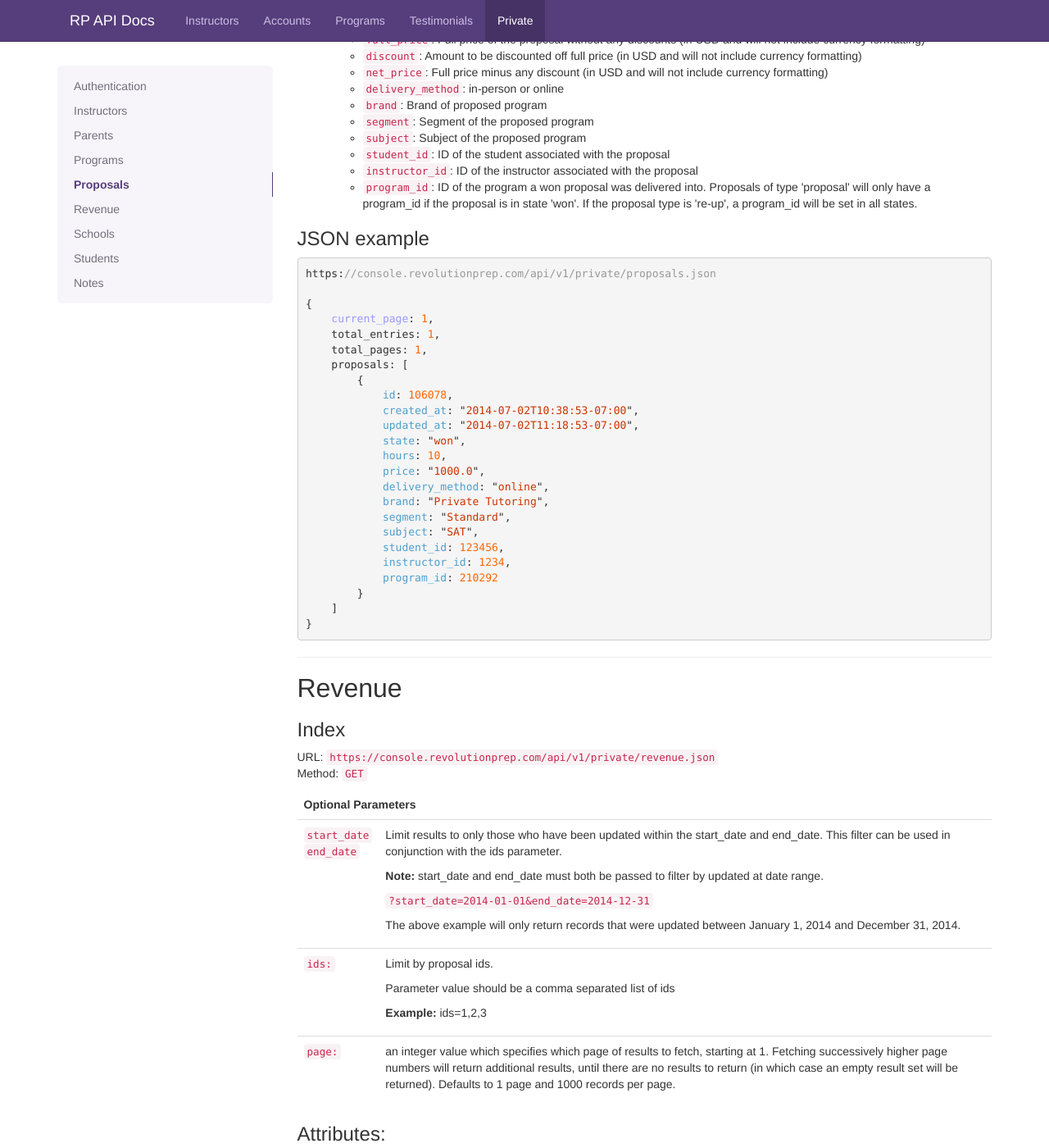
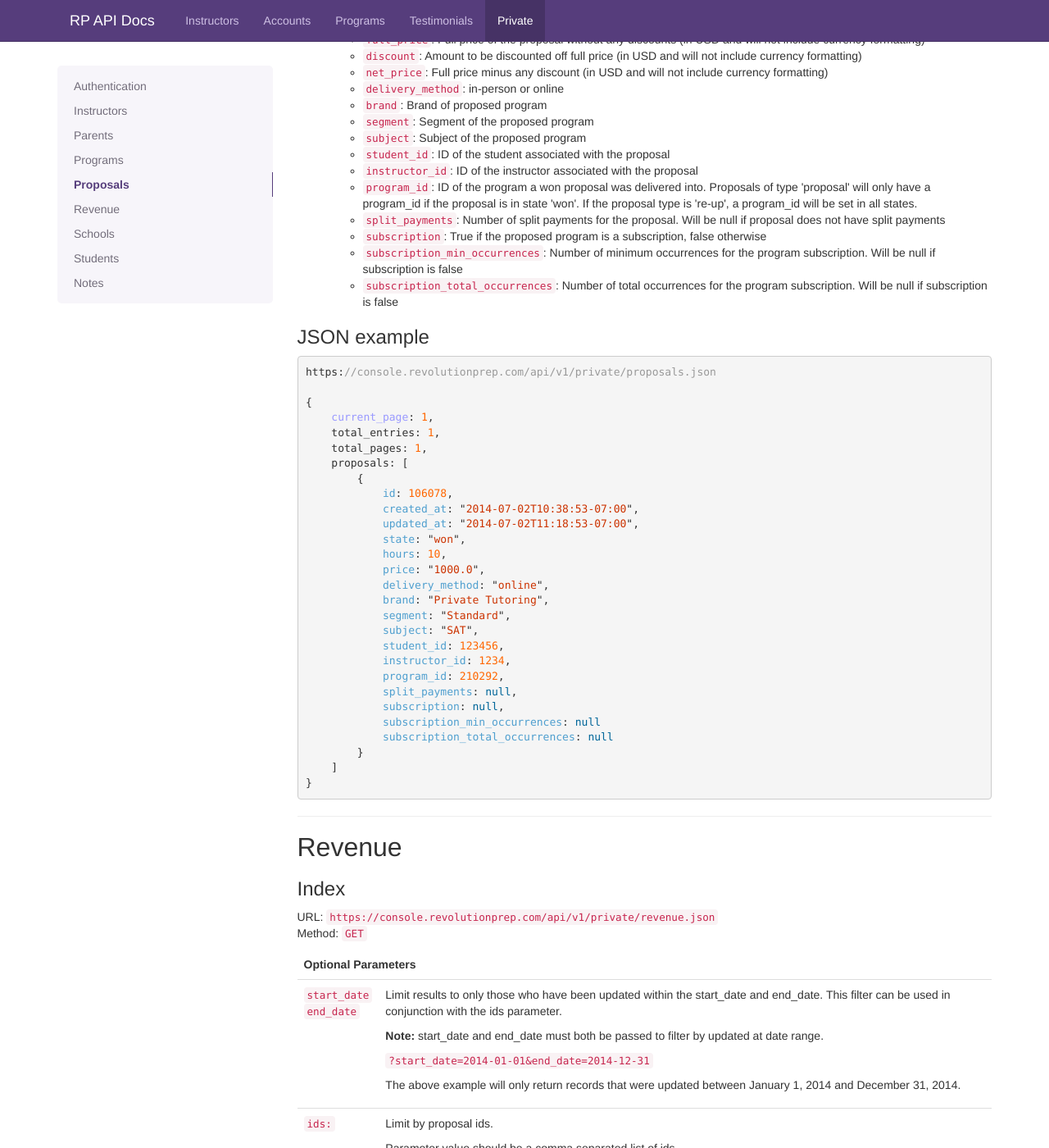
Before and after one commit to RevolutionPrep/RevolutionPrep.github.io, a Jekyll site: the page built from private.html, in a window 1280 px wide and 1400 px high, scrolled down 6601 px. Shown: the whole window at 82% size. Built offline with Jekyll 4.4.1, drawn with Linux system fonts in a browser that asks for light colours; Markdown is read by kramdown in place of the engine named in the settings; comment, search, counter and statistics services are not loaded.

Commit message:
Updated docs to add split payments, subscription, subscription min occurrences, and subscription total occurrences to proposals.

```diff
--- a/private.html
+++ b/private.html
@@ -422,6 +422,10 @@ https://console.revolutionprep.com/api/v1/private/programs.json
         <li><code>student_id</code>: ID of the student associated with the proposal</li>
         <li><code>instructor_id</code>: ID of the instructor associated with the proposal</li>
         <li><code>program_id</code>: ID of the program a won proposal was delivered into.  Proposals of type 'proposal' will only have a program_id if the proposal is in state 'won'.  If the proposal type is 're-up', a program_id will be set in all states.</li>
+        <li><code>split_payments</code>: Number of split payments for the proposal. Will be null if proposal does not have split payments</li>
+        <li><code>subscription</code>: True if the proposed program is a subscription, false otherwise</li>
+        <li><code>subscription_min_occurrences</code>: Number of minimum occurrences for the program subscription. Will be null if subscription is false</li>
+        <li><code>subscription_total_occurrences</code>: Number of total occurrences for the program subscription. Will be null if subscription is false</li>
     </ul>
 </ul>
 
@@ -447,7 +451,11 @@ https://console.revolutionprep.com/api/v1/private/proposals.json
             subject: "SAT",
             student_id: 123456,
             instructor_id: 1234,
-            program_id: 210292
+            program_id: 210292,
+            split_payments: null,
+            subscription: null,
+            subscription_min_occurrences: null
+            subscription_total_occurrences: null
         }
     ]
 }
```
